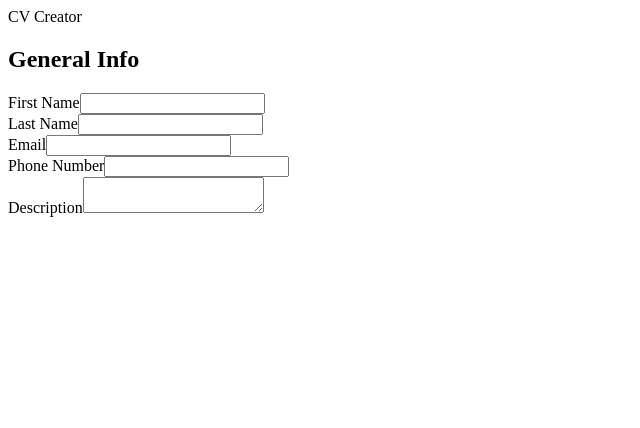
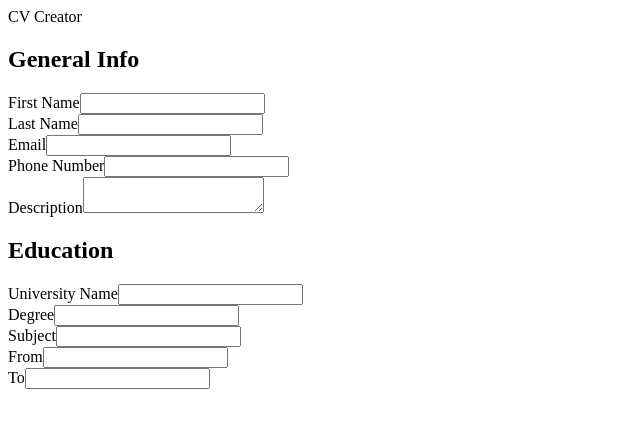
Before and after one commit to Hassane24/CV-Creator, a React (Create React App) app: page / in a window 1280 px wide. Shown: the top 428 px of the page, without its empty margins (0-640 px from the left). Built offline with nearby package versions, Linux system fonts and the light colour scheme.

Commit message:
education section done with its state

```diff
--- /dev/null
+++ b/src/components/CV-Form/Education.js
@@ -0,0 +1,54 @@
+function Education(props) {
+  return (
+    <div>
+      <h2>Education</h2>
+      <div>
+        <label htmlFor="university">University Name</label>
+        <input
+          type="text"
+          id="university"
+          value={props.uni}
+          onChange={props.uniChange}
+        ></input>
+      </div>
+      <div>
+        <label htmlFor="degree">Degree</label>
+        <input
+          type="text"
+          id="degree"
+          value={props.degree}
+          onChange={props.degreeChange}
+        ></input>
+      </div>
+      <div>
+        <label htmlFor="subject">Subject</label>
+        <input
+          type="text"
+          id="subject"
+          value={props.subject}
+          onChange={props.subjectChange}
+        ></input>
+      </div>
+      <div>
+        <label htmlFor="from">From</label>
+        <input
+          type="text"
+          id="from"
+          value={props.from}
+          onChange={props.fromChange}
+        ></input>
+      </div>
+      <div>
+        <label htmlFor="to">To</label>
+        <input
+          type="text"
+          id="to"
+          value={props.to}
+          onChange={props.toChange}
+        ></input>
+      </div>
+    </div>
+  );
+}
+
+export default Education;
--- a/src/components/CV-Form/GeneralInfo.js
+++ b/src/components/CV-Form/GeneralInfo.js
@@ -1,10 +1,7 @@
-import React from "react";
-
 const GeneralInfo = (props) => {
   return (
     <div>
       <h2>General Info</h2>
-      <form>
       <div>
         <label htmlFor="first-name">First Name</label>
         <input
@@ -49,7 +46,6 @@ const GeneralInfo = (props) => {
           onChange={props.descriptionChange}
         ></textarea>
       </div>
-      </form>
     </div>
   );
 };
--- a/src/components/Main.js
+++ b/src/components/Main.js
@@ -1,15 +1,23 @@
 import React, { Component } from "react";
 import GeneralInfo from "./CV-Form/GeneralInfo";
+import Education from "./CV-Form/Education";
 
 class Main extends Component {
   constructor() {
     super();
     this.state = {
+      // general state
       firstName: { text: "" },
       lastName: { text: "" },
       email: { text: "" },
       number: { text: "" },
       description: { text: "" },
+      // education state
+      university: { text: "" },
+      degree: { text: "" },
+      subject: { text: "" },
+      from: { text: "" },
+      to: { text: "" },
     };
   }
 
@@ -31,12 +39,39 @@ class Main extends Component {
 
   handleDescriptionChange = (e) => {
     this.setState({ description: { text: e.target.value } });
-    console.log(this.state);
+  };
+
+  handleUniChange = (e) => {
+    this.setState({ university: { text: e.target.value } });
+  };
+  handleDegreeChange = (e) => {
+    this.setState({ degree: { text: e.target.value } });
+  };
+  handleSubjectChange = (e) => {
+    this.setState({ subject: { text: e.target.value } });
+  };
+  handleFromChange = (e) => {
+    this.setState({ from: { text: e.target.value } });
+  };
+  handleToChange = (e) => {
+    this.setState({ to: { text: e.target.value } });
   };
 
   render() {
-    const { firstName, lastName, email, number, description } = this.state;
+    const {
+      firstName,
+      lastName,
+      email,
+      number,
+      description,
+      university,
+      degree,
+      subject,
+      from,
+      to,
+    } = this.state;
     return (
+      <form>
         <GeneralInfo
           firstName={firstName.text}
           firstNameChange={this.handleFirstNameChange}
@@ -49,6 +84,19 @@ class Main extends Component {
           description={description.text}
           descriptionChange={this.handleDescriptionChange}
         ></GeneralInfo>
+        <Education
+          uni={university.text}
+          uniChange={this.handleUniChange}
+          degree={degree.text}
+          degreeChange={this.handleDegreeChange}
+          subject={subject.text}
+          subjectChange={this.handleSubjectChange}
+          from={from.text}
+          fromChange={this.handleFromChange}
+          to={to.text}
+          toChange={this.handleToChange}
+        ></Education>
+      </form>
     );
   }
 }
```
Lines whose indentation alone changed are shown as unchanged.
